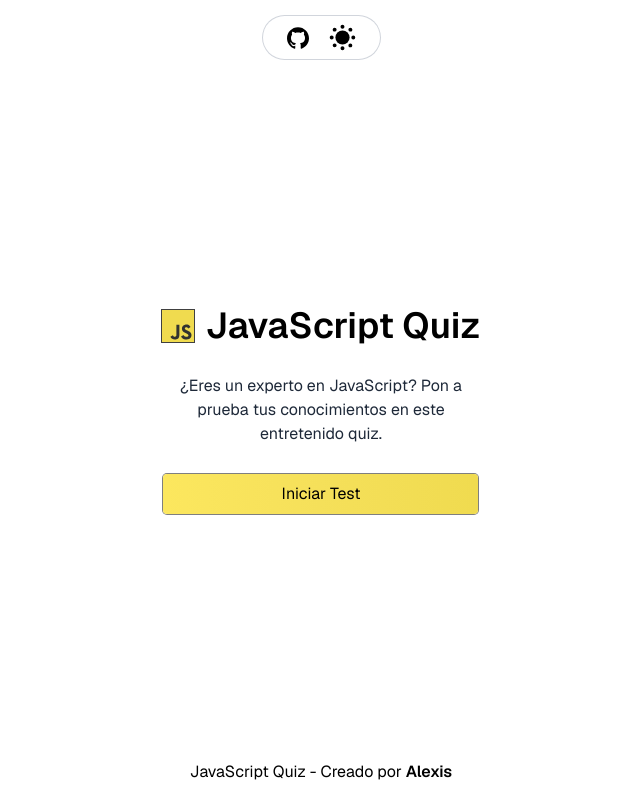
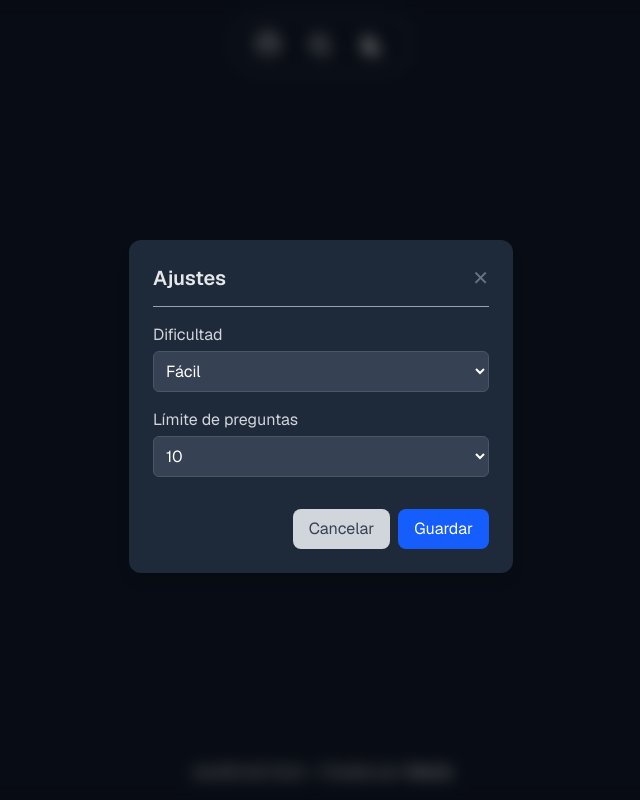
Before and after one commit to AlexisDevjs/js-quiz, a React (Vite) app: page / in a window 1280 px wide. Both pictures are taken after a click on the button 661 px from the left and 37 px from the top of the page. Shown: the whole page, without its empty margins (319-959 px from the left). Built offline with nearby package versions, Linux system fonts and the light colour scheme.

Commit message:
feat: add game settings component with difficulty and question limit options

```diff
--- /dev/null
+++ b/src/components/Game/GameSettings.tsx
@@ -0,0 +1,195 @@
+import type { ChangeEvent } from 'react'
+import { useEffect, useState } from 'react'
+import { SettingsIcon } from '../icons'
+import { AnimatePresence, motion } from 'motion/react'
+import { useQuizStore } from '../../zustand/useQuizStore'
+import type { Difficulty } from '../../../types'
+import { GAME_STATE } from '../../lib/app-constants'
+
+export default function GameSettings () {
+  const limitQuestions = useQuizStore((state) => state.limitQuestions)
+  const difficulty = useQuizStore((state) => state.difficulty)
+
+  const [showSettings, setShowSettings] = useState(false)
+  const [showConfirmRestart, setShowConfirmRestart] = useState(false)
+  const [localLimitQuestions, setLocalLimitQuestions] = useState(limitQuestions)
+  const [localDifficulty, setLocalDifficulty] = useState<Difficulty>(difficulty)
+
+  const gameState = useQuizStore((state) => state.gameState)
+  const setLimitQuestions = useQuizStore((state) => state.setLimitQuestions)
+  const setDifficulty = useQuizStore((state) => state.setDifficulty)
+  const restartQuiz = useQuizStore((state) => state.restartQuiz)
+
+  const handleDifficultyChange = (e: ChangeEvent<HTMLSelectElement>) => {
+    setLocalDifficulty(e.currentTarget.value as Difficulty)
+  }
+
+  const handleLimitChange = (e: ChangeEvent<HTMLSelectElement>) => {
+    setLocalLimitQuestions(parseInt(e.currentTarget.value))
+  }
+  const saveSetting = () => {
+    setLimitQuestions(localLimitQuestions)
+    setDifficulty(localDifficulty)
+    setShowSettings(false)
+  }
+
+  const handSaveSetting = () => {
+    if (gameState === GAME_STATE.PLAYING) {
+      return setShowConfirmRestart(true)
+    }
+
+    saveSetting()
+  }
+
+  useEffect(() => {
+    if (showSettings) {
+      setLocalDifficulty(difficulty)
+      setLocalLimitQuestions(limitQuestions)
+    }
+  }, [difficulty, showSettings, limitQuestions])
+
+  return (
+    <>
+      <button
+        type='button'
+        title='Settings'
+        className='hover:cursor-pointer p-2 rounded-lg transition hover:bg-gray-200 dark:hover:bg-gray-700'
+        onClick={() => setShowSettings(true)}
+      >
+        <SettingsIcon className='w-6 h-6 text-gray-700 dark:text-gray-300' />
+      </button>
+
+      <AnimatePresence>
+        {showSettings && (
+          <>
+            <motion.div
+              initial={{ opacity: 0 }}
+              animate={{ opacity: 1 }}
+              exit={{ opacity: 0 }}
+              transition={{ duration: 0.3 }}
+              className='fixed inset-0 bg-black/50 backdrop-blur-sm flex items-center justify-center z-40'
+              onClick={() => setShowSettings(false)}
+            />
+
+            {!showConfirmRestart ? (
+              <motion.article
+                initial={{ opacity: 0, scale: 0.8 }}
+                animate={{ opacity: 1, scale: 1 }}
+                exit={{ opacity: 0, scale: 0.8 }}
+                transition={{ duration: 0.2 }}
+                className='fixed z-50 top-[30%] bg-white dark:bg-gray-800 p-6 rounded-xl shadow-lg w-[90%] max-w-sm'
+              >
+                <div className='flex justify-between items-center border-b border-gray-400 pb-3.5 mb-4'>
+                  <h2 className='text-xl font-bold text-gray-800 dark:text-gray-200'>
+                    Ajustes
+                  </h2>
+                  <button
+                    type='button'
+                    onClick={() => setShowSettings(false)}
+                    className='text-gray-500 text-xl hover:text-red-500 transition hover:cursor-pointer'
+                  >
+                    ✕
+                  </button>
+                </div>
+
+                <div className='flex flex-col gap-4 mt-2'>
+                  <div>
+                    <label
+                      htmlFor='difficulty'
+                      className='text-gray-700 dark:text-gray-300'
+                    >
+                      Dificultad
+                    </label>
+                    <select
+                      id='difficulty'
+                      name='difficulty'
+                      value={localDifficulty}
+                      onChange={handleDifficultyChange}
+                      className='mt-1 w-full p-2 rounded-md border border-gray-300 dark:border-gray-600 bg-white dark:bg-gray-700 text-gray-900 dark:text-white'
+                    >
+                      <option value='Easy'>Fácil</option>
+                      <option value='Medium'>Intermedio</option>
+                      <option value='Hard'>Difícil</option>
+                    </select>
+                  </div>
+
+                  <div>
+                    <label
+                      htmlFor='limit'
+                      className='text-gray-700 dark:text-gray-300'
+                    >
+                      Límite de preguntas
+                    </label>
+                    <select
+                      id='limit'
+                      name='limitQuestions'
+                      value={localLimitQuestions}
+                      onChange={handleLimitChange}
+                      className='mt-1 w-full p-2 rounded-md border border-gray-300 dark:border-gray-600 bg-white dark:bg-gray-700 text-gray-900 dark:text-white'
+                    >
+                      <option value='10'>10</option>
+                      <option value='15'>15</option>
+                      <option value='20'>20</option>
+                    </select>
+                  </div>
+
+                  <div className='flex justify-end gap-2 mt-4'>
+                    <button
+                      type='button'
+                      className='px-4 py-2 bg-gray-300 text-gray-700 rounded-lg hover:bg-gray-400 transition'
+                      onClick={() => setShowSettings(false)}
+                    >
+                      Cancelar
+                    </button>
+                    <button
+                      type='button'
+                      onClick={handSaveSetting}
+                      className='px-4 py-2 bg-blue-600 text-white rounded-lg hover:bg-blue-700 transition'
+                    >
+                      Guardar
+                    </button>
+                  </div>
+                </div>
+              </motion.article>
+            ) : (
+              <motion.div
+                initial={{ opacity: 0 }}
+                animate={{ opacity: 1 }}
+                exit={{ opacity: 0 }}
+                transition={{ duration: 0.3 }}
+                className='fixed z-50 top-[40%] bg-white dark:bg-gray-800 p-6 rounded-xl shadow-lg w-[90%] max-w-sm'
+              >
+                Deberás reiniciar el juego para aplicar los cambios. ¿Deseas
+                reiniciar ahora?
+                <div className='flex justify-center gap-5 mt-5'>
+                  <button
+                    type='button'
+                    className='px-4 py-2 bg-blue-600 text-white rounded-lg hover:bg-blue-700 transition'
+                    onClick={() => {
+                      saveSetting()
+                      restartQuiz()
+                      setShowConfirmRestart(false)
+                      setShowSettings(false)
+                    }}
+                  >
+                    Reiniciar
+                  </button>
+                  <button
+                    type='button'
+                    className='px-4 py-2 bg-gray-300 text-gray-700 rounded-lg hover:bg-gray-400 transition'
+                    onClick={() => {
+                      setShowConfirmRestart(false)
+                      setShowSettings(false)
+                    }}
+                  >
+                    Cancelar
+                  </button>
+                </div>
+              </motion.div>
+            )}
+          </>
+        )}
+      </AnimatePresence>
+    </>
+  )
+}
--- a/src/components/Navbar.tsx
+++ b/src/components/Navbar.tsx
@@ -1,3 +1,4 @@
+import GameSettings from './Game/GameSettings'
 import { GithubIcon } from './icons'
 import { ToggleTheme } from './ToggleTheme'
 
@@ -13,6 +14,7 @@ export default function Navbar () {
       >
         <GithubIcon />
       </a>
+      <GameSettings />
       <ToggleTheme />
     </nav>
   )
--- a/src/components/icons.tsx
+++ b/src/components/icons.tsx
@@ -141,3 +141,30 @@ export function ScoreRingIcon (props: SVGProps<SVGSVGElement>) {
     </svg>
   )
 }
+
+export function SettingsIcon (props: SVGProps<SVGSVGElement>) {
+  return (
+    <svg
+      xmlns='http://www.w3.org/2000/svg'
+      viewBox='0 0 24 24'
+      fill='none'
+      stroke='currentColor'
+      strokeWidth='2'
+      strokeLinecap='round'
+      strokeLinejoin='round'
+      className='icon icon-tabler icons-tabler-outline icon-tabler-settings-cog size-6.5 text-black dark:text-white'
+      {...props}
+    >
+      <path stroke='none' d='M0 0h24v24H0z' fill='none' />
+      <path d='M12.003 21c-.732 .001 -1.465 -.438 -1.678 -1.317a1.724 1.724 0 0 0 -2.573 -1.066c-1.543 .94 -3.31 -.826 -2.37 -2.37a1.724 1.724 0 0 0 -1.065 -2.572c-1.756 -.426 -1.756 -2.924 0 -3.35a1.724 1.724 0 0 0 1.066 -2.573c-.94 -1.543 .826 -3.31 2.37 -2.37c1 .608 2.296 .07 2.572 -1.065c.426 -1.756 2.924 -1.756 3.35 0a1.724 1.724 0 0 0 2.573 1.066c1.543 -.94 3.31 .826 2.37 2.37a1.724 1.724 0 0 0 1.065 2.572c.886 .215 1.325 .957 1.318 1.694' />
+      <path d='M9 12a3 3 0 1 0 6 0a3 3 0 0 0 -6 0' />
+      <path d='M19.001 19m-2 0a2 2 0 1 0 4 0a2 2 0 1 0 -4 0' />
+      <path d='M19.001 15.5v1.5' />
+      <path d='M19.001 21v1.5' />
+      <path d='M22.032 17.25l-1.299 .75' />
+      <path d='M17.27 20l-1.3 .75' />
+      <path d='M15.97 17.25l1.3 .75' />
+      <path d='M20.733 20l1.3 .75' />
+    </svg>
+  )
+}
--- a/src/zustand/useQuizStore.ts
+++ b/src/zustand/useQuizStore.ts
@@ -5,6 +5,7 @@ import { GAME_STATE } from '../lib/app-constants'
 
 export const useQuizStore = create<QuizState>((set, get) => ({
   questions: [],
+  difficulty: 'Easy',
   limitQuestions: 10,
   currentQuestion: 0,
   score: 0,
@@ -15,6 +16,10 @@ export const useQuizStore = create<QuizState>((set, get) => ({
     const questions = await getLimitedQuestions(limitQuestions)
     set({ questions })
   },
+
+  setDifficulty: (difficulty) => set({ difficulty }),
+
+  setLimitQuestions: (limit) => set({ limitQuestions: limit }),
 
   startGame: async () => {
     await get().getQuestions()
--- a/types.d.ts
+++ b/types.d.ts
@@ -13,12 +13,17 @@ export interface Question {
   isCorrectSelected: boolean | undefined
 }
 
+export type Difficulty = 'Easy' | 'Medium' | 'Hard'
+
 export interface QuizState {
   questions: Question[]
+  difficulty: Difficulty
   limitQuestions: number
   currentQuestion: number
   score: number
   gameState: typeof GAME_STATE[keyof typeof GAME_STATE],
+  setDifficulty: (difficulty: Difficulty) => void
+  setLimitQuestions: (limit: number) => void
   getQuestions: () => Promise<void>
   selectAnswer: (answerIndex: number) => void
   nextQuestion: () => void
```
